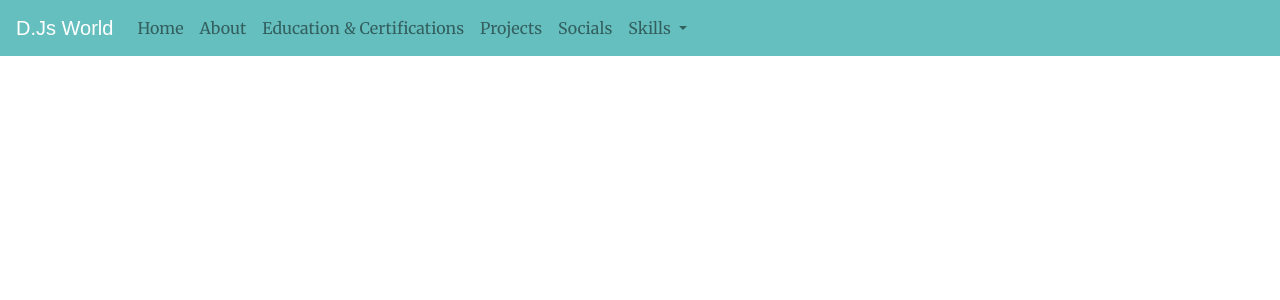
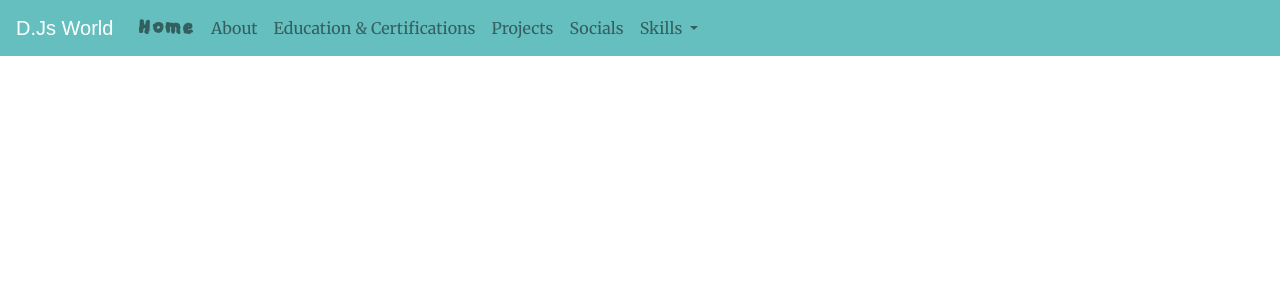
Before and after one commit to Dillon1john/D.Js_World, a Django app: template templates/base.html in a window 1280 px wide, with the pointer over the restyled element. Shown: the top 300 px of the page. Run offline with Django 4.2, Linux system fonts and the light colour scheme; the template is opened without the code that fills it, so the values that code supplies are empty; some libraries are stand-ins or nearby versions.

Commit message:
Made nav-items change font to socloudy when hovered over

```diff
--- a/static/app.css
+++ b/static/app.css
@@ -85,6 +85,10 @@ background-color: #66BFBF;
 
 .nav-item{
   color: white;
+}
+
+.nav-item:hover{
+    font-family: 'Cloudy','sans-serif';
 }
 
 
```
